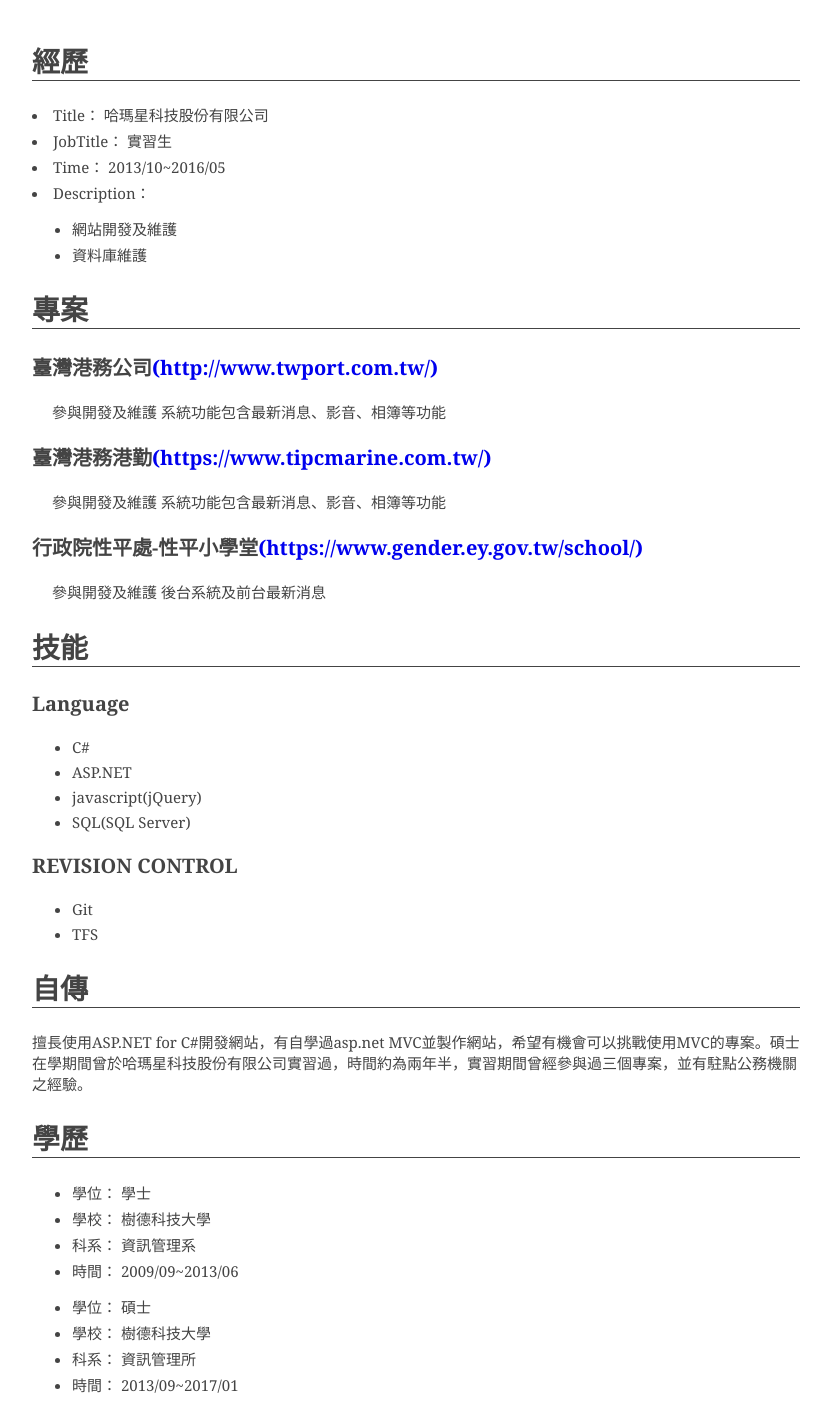
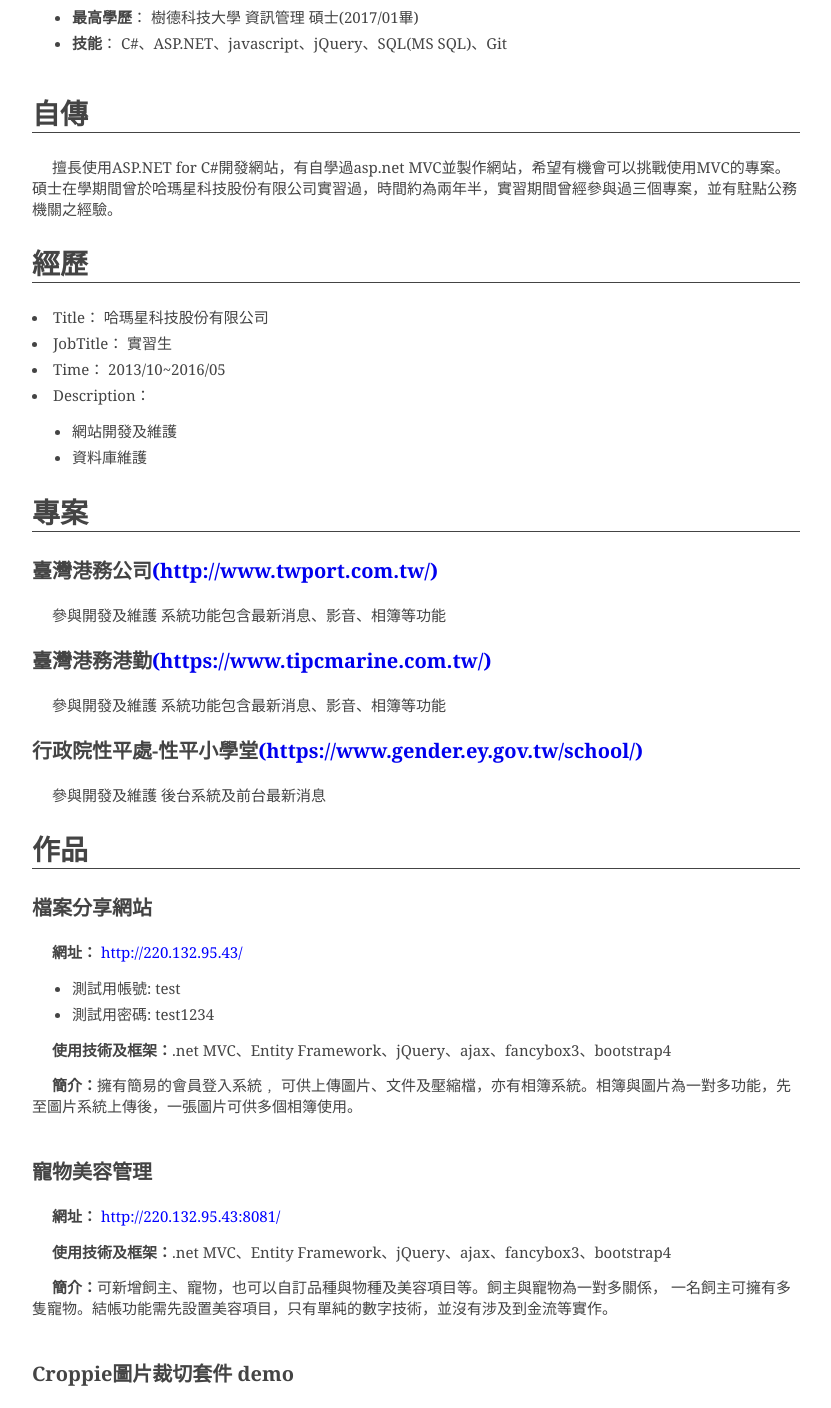
Before and after one commit to racedstar/Resume, a React (Create React App) app: page / in a window 1280 px wide. Shown: the part 317-1725 px from the top of the page, without its empty margins (224-1055 px from the left). Built offline with nearby package versions, Linux system fonts and the light colour scheme.

Commit message:
update UI

```diff
--- a/src/App.js
+++ b/src/App.js
@@ -32,6 +32,10 @@ class App extends Component {
 
                     </div>
                 </div>
+                <div className="summary">
+                    <h2>自傳</h2>
+                    <p>{Summary}</p>
+                </div>
                 <div className="exp">
                     <h2>經歷</h2>
                     {
@@ -48,26 +52,22 @@ class App extends Component {
                         ))
                     }
                 </div>
-                <div className="skill">
+                {/* <div className="skill">
                     <h2>技能</h2>
                     {
                         Skill.map((value) => (
                             <SkillComponent {...value} />
                         ))
                     }
-                </div>
-                <div className="summary">
-                    <h2>自傳</h2>
-                    <p>{Summary}</p>
-                </div>
-                <div className="education">
+                </div> */}
+                {/* <div className="education">
                     <h2>學歷</h2>
                     {
                         Education.map((value) => (
                             <EducationComponent {...value} />
                         ))
                     }
-                </div>
+                </div> */}
 
                 <div className="demo">
                     <h2>作品</h2>
--- a/src/Resume.css
+++ b/src/Resume.css
@@ -53,7 +53,7 @@ h3{
 	width:85%;
 }
 
-.Summary{
+.summary{
 	word-wrap:break-word;
 }
 
@@ -69,6 +69,6 @@ h3{
 	font-weight: bold;
 }
 
-.projects p, .demo p{
+.summary p, .projects p, .demo p{
 	text-indent: 20px;
 }
--- a/src/Resume.json
+++ b/src/Resume.json
@@ -25,7 +25,18 @@
             "Type":"Phone",
             "Val":"+886-908-619-211",
             "ValType":"string"
-    }],
+        },
+        {
+            "Type":"最高學歷",
+            "Val":"樹德科技大學 資訊管理 碩士(2017/01畢)",
+            "ValType":"string"
+        },
+        {
+            "Type":"技能",
+            "Val":"C#、ASP.NET、javascript、jQuery、SQL(MS SQL)、Git",
+            "ValType":"string"
+        }
+    ],
     "Exp":[
         {
             "Title":"Title",
--- a/src/Skill.js
+++ b/src/Skill.js
@@ -8,7 +8,6 @@ class Skill extends Component {
                 <h3>{Title}</h3>
                 <ul>
                     {
-
                         Tools.map((value) => (
                             <li>{value}</li>
                         ))
```
Lines whose indentation alone changed are shown as unchanged.
